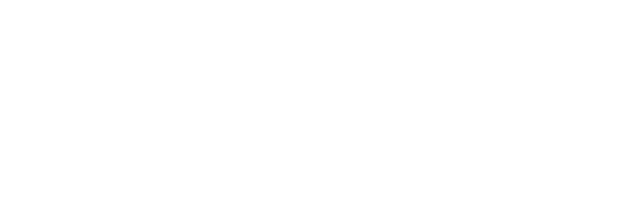
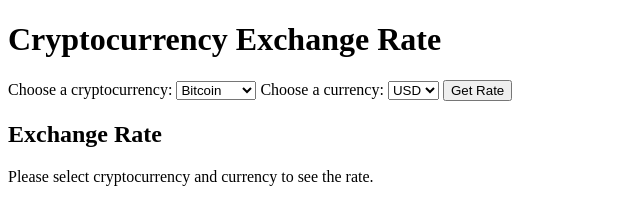
Before and after one commit to guessss1/GitHub_FW, a plain HTML site: page index.html in a window 1280 px wide. Shown: the whole page, without its empty margins (0-640 px from the left). Drawn offline with Linux system fonts and the light colour scheme.

Commit message:
Создан файл HTML

```diff
--- a/index.html
+++ b/index.html
@@ -3,9 +3,36 @@
 <head>
     <meta charset="UTF-8">
     <meta name="viewport" content="width=device-width, initial-scale=1.0">
-    <title>Document</title>
+    <title>Cryptocurrency Exchange Rate</title>
+    <link rel="stylesheet" href="style.css">
 </head>
 <body>
+    <div class="container">
+        <h1>Cryptocurrency Exchange Rate</h1>
+        <form id="exchangeForm">
+            <label for="crypto">Choose a cryptocurrency:</label>
+            <select id="crypto">
+                <option value="bitcoin">Bitcoin</option>
+                <option value="ethereum">Ethereum</option>
+                <option value="ripple">Ripple</option>
+                <option value="cardano">Cardano</option>
+            </select>
 
+            <label for="currency">Choose a currency:</label>
+            <select id="currency">
+                <option value="usd">USD</option>
+                <option value="eur">EUR</option>
+                <option value="rub">RUB</option>
+            </select>
+
+            <button type="button" id="getRate">Get Rate</button>
+        </form>
+
+        <div id="result" class="result">
+            <h2>Exchange Rate</h2>
+            <p id="exchangeRate">Please select cryptocurrency and currency to see the rate.</p>
+        </div>
+    </div>
+    <script src="script.js"></script>
 </body>
 </html>
```
